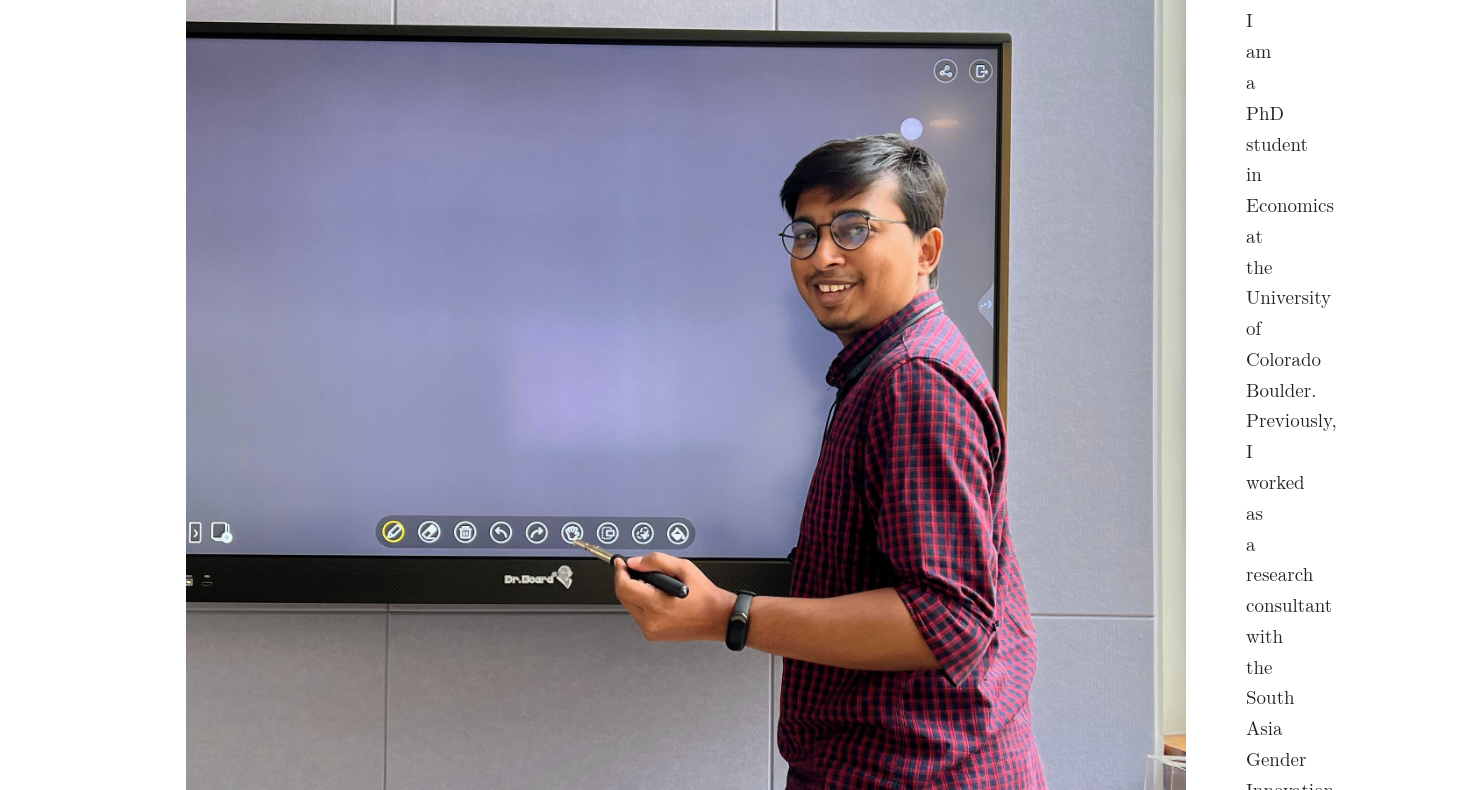
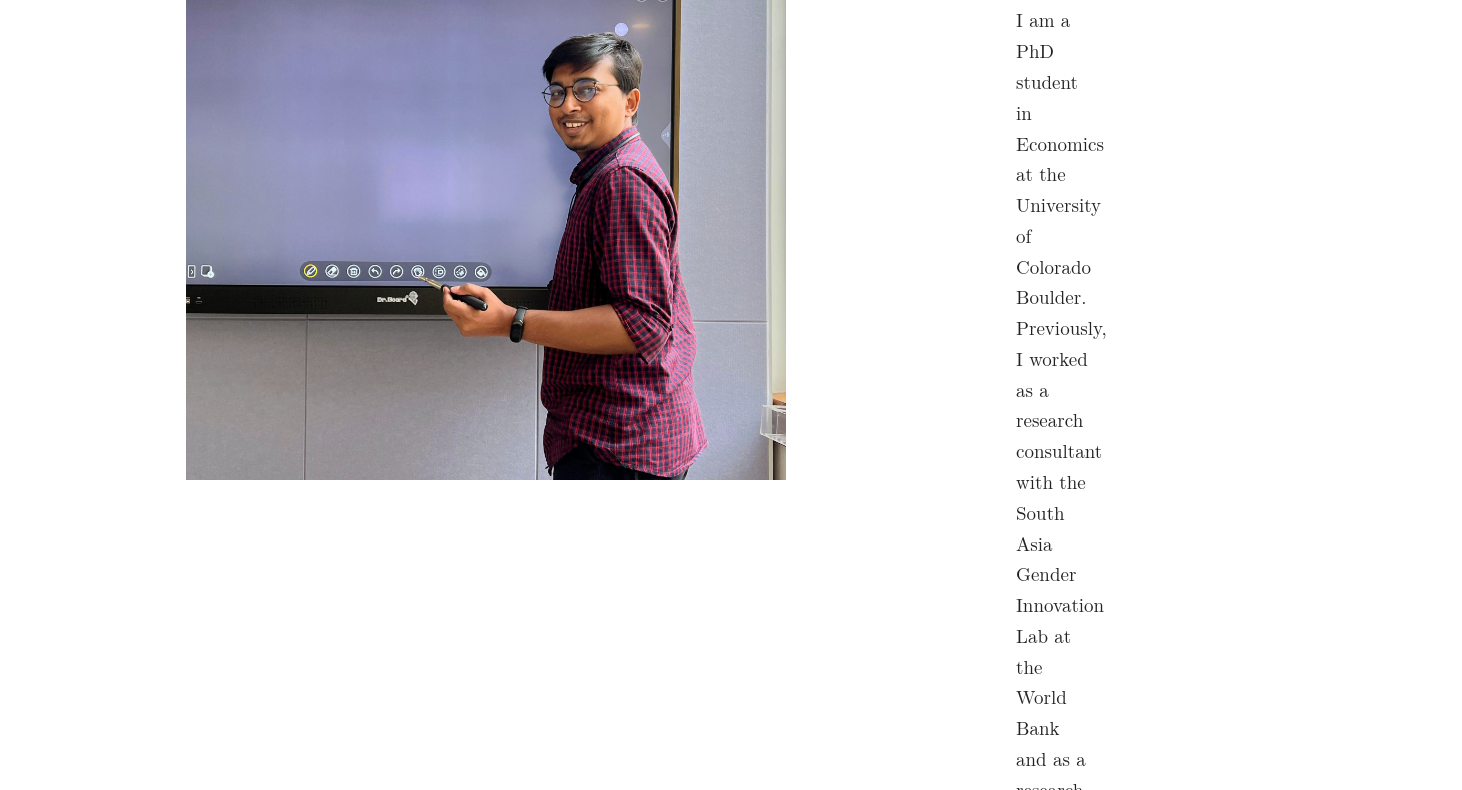
Before and after one commit to ehasibulhasan/hasib.github.io, a plain HTML site: page index.html in a window 1280 px wide. Shown: the part 232-1022 px from the top of the page, 1462 px wide, since content can reach past the window. Drawn offline with Linux system fonts and the light colour scheme; a web font is replaced by a local one.

Commit message:
Update styles.css

```diff
--- a/styles.css
+++ b/styles.css
@@ -21,9 +21,9 @@ p { margin: 0 0 16px; }
 .research-item { margin: 0 0 24px; }
 .research-item h2, .teaching-card h2 { margin: 0 0 6px; font-size: 1.12em; }
 .cv-download-panel { margin: 14px 0 26px; }
-.home-layout { display: grid; grid-template-columns: 1000px minmax(0, 1fr); gap: 60px; align-items: start; }
-.home-photo-wrap { width: 1000px; max-width: 100%; }
-.profile-photo { display: block; width: 100%; max-height: 1000px; aspect-ratio: 4 / 5; object-fit: cover; object-position: center; user-select: none; -webkit-user-drag: none; }
+.home-layout { display: grid; grid-template-columns: 800px minmax(0, 1fr); gap: 30px; align-items: start; }
+.home-photo-wrap { width: 600px; max-width: 100%; }
+.profile-photo { display: block; width: 100%; max-height: 600px; aspect-ratio: 4 / 5; object-fit: cover; object-position: center; user-select: none; -webkit-user-drag: none; }
 .skip-link { position: absolute; left: -9999px; }
 .skip-link:focus { left: 12px; top: 12px; background: white; padding: 8px; }
 .site-footer { margin-top: 46px; }
```
